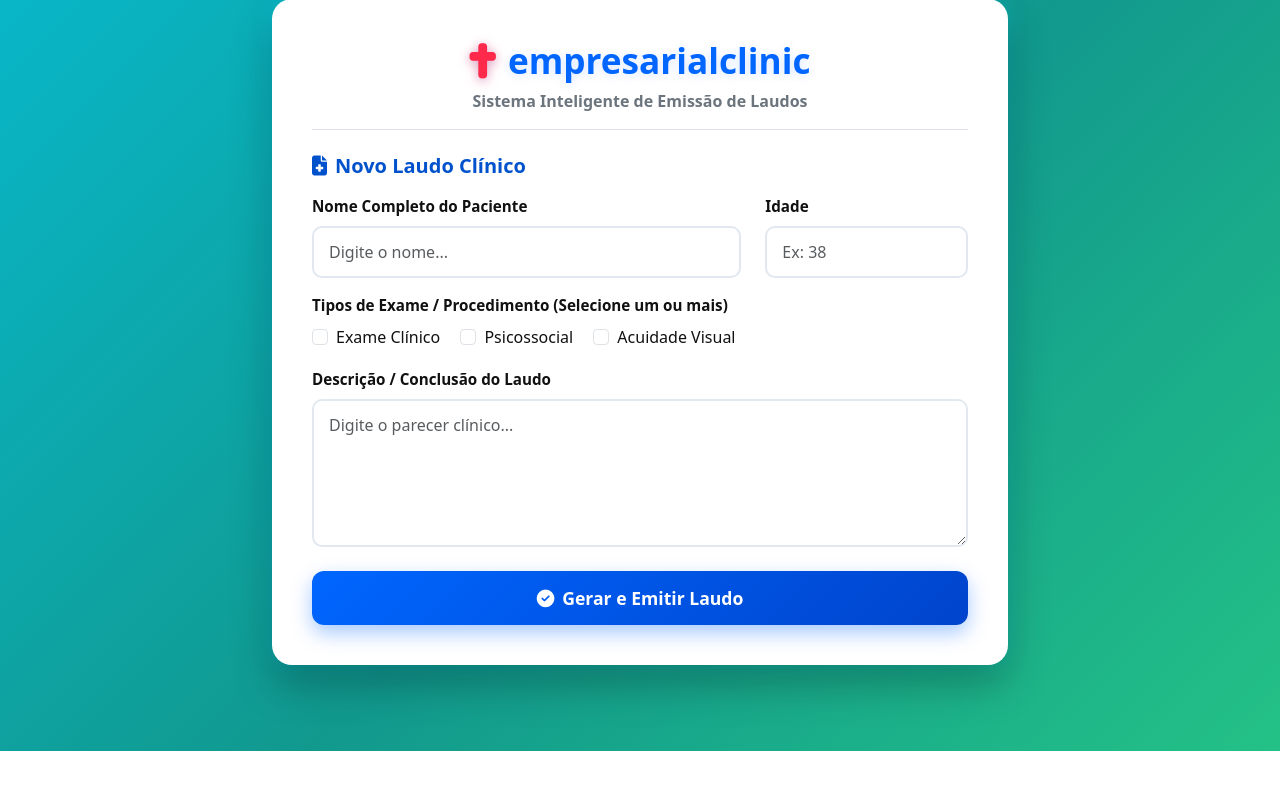
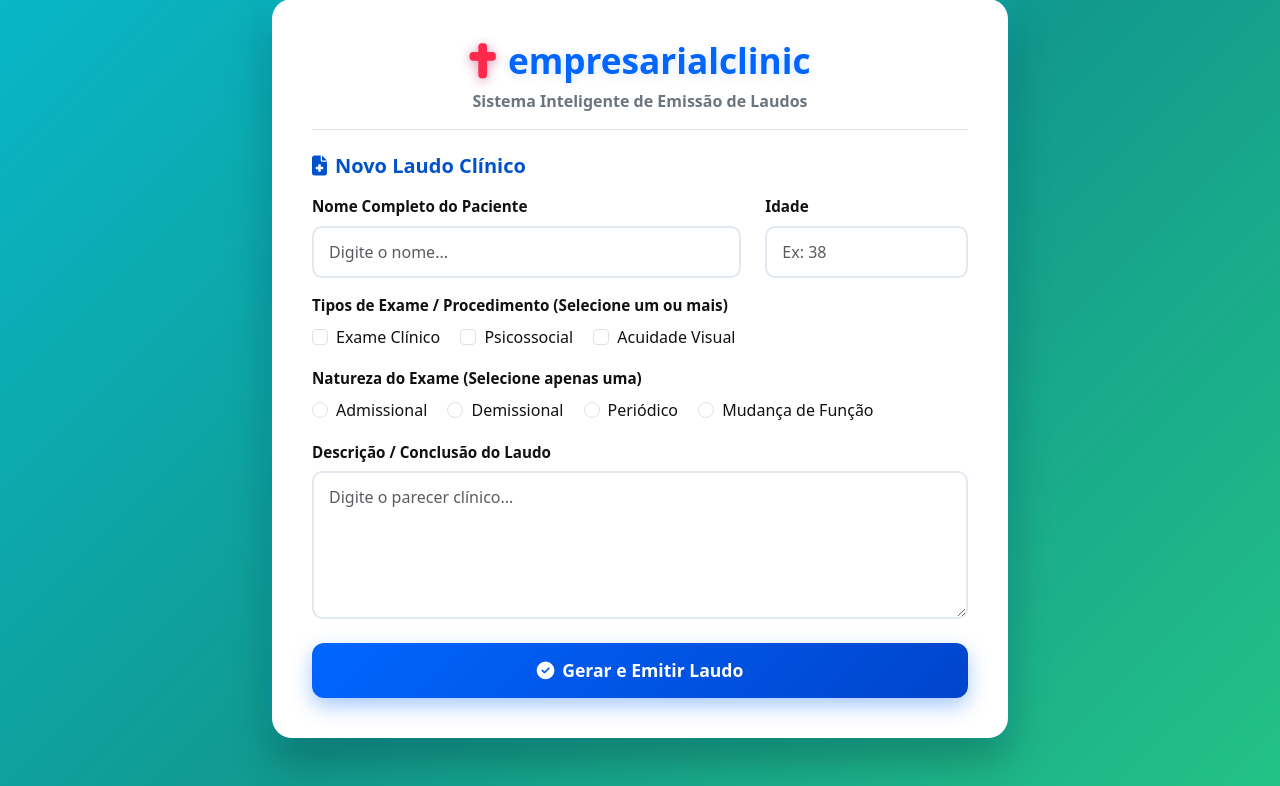
Before and after one commit to Cardosinho-max/Sistema-Cl-nica, a Flask app: template templates/index.html in a window 1280 px wide. Shown: the part 49-835 px from the top of the page. Before the commit the page ends 800 px from the top, so only its background shows below. Run offline with Flask 3, Linux system fonts and the light colour scheme; the template is opened without the code that fills it, so the values that code supplies are empty.

Commit message:
Add files via upload

```diff
--- a/templates/index.html
+++ b/templates/index.html
@@ -156,6 +156,29 @@
         <label class="form-check-label" for="exame3">Acuidade Visual</label>
     </div>
 </div>
+<div class="mb-3">
+    <label class="form-label d-block">Natureza do Exame (Selecione apenas uma)</label>
+
+    <div class="form-check form-check-inline">
+        <input class="form-check-input" type="radio" name="natureza" id="nat1" value="Admissional" required>
+        <label class="form-check-label" for="nat1">Admissional</label>
+    </div>
+
+    <div class="form-check form-check-inline">
+        <input class="form-check-input" type="radio" name="natureza" id="nat2" value="Demissional">
+        <label class="form-check-label" for="nat2">Demissional</label>
+    </div>
+
+    <div class="form-check form-check-inline">
+        <input class="form-check-input" type="radio" name="natureza" id="nat3" value="Periódico">
+        <label class="form-check-label" for="nat3">Periódico</label>
+    </div>
+
+    <div class="form-check form-check-inline">
+        <input class="form-check-input" type="radio" name="natureza" id="nat4" value="Mudança de Função">
+        <label class="form-check-label" for="nat4">Mudança de Função</label>
+    </div>
+</div>
 
                         <div class="mb-4">
                             <label class="form-label">Descrição / Conclusão do Laudo</label>
```
Also changed, not shown: templates/laudo.html (+11 -6 lines).
